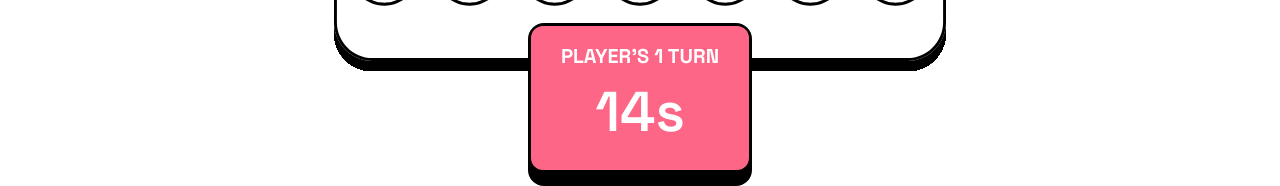
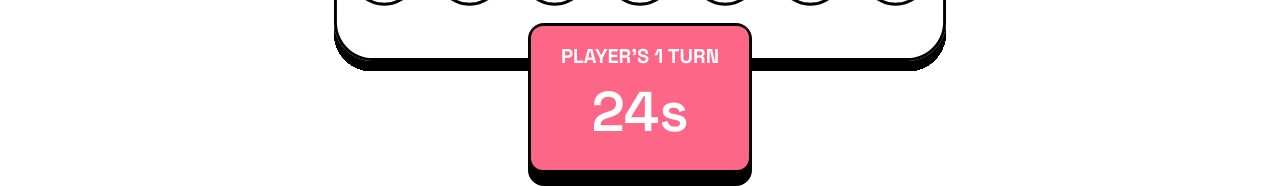
Before and after one commit to raswonders/connect-four-game, a React (Vite) app: page / in a window 1280 px wide. Shown: the part 645-831 px from the top of the page. Built offline with nearby package versions, Linux system fonts and the light colour scheme.

Commit message:
add Timer

```diff
--- a/src/components/ui/Game.tsx
+++ b/src/components/ui/Game.tsx
@@ -3,6 +3,7 @@ import { GameGrid } from "./GameGrid";
 import { Navbar } from "./Navbar";
 import { Player, PlayerCard } from "./PlayerCard";
 import { TurnDetailsCard } from "./TurnDetailsCard";
+import { useTimer } from "../useTimer";
 type GameStatus = {
   status: "running" | "paused" | "gameOver";
   result?: Player | "draw";
@@ -10,13 +11,31 @@ type GameStatus = {
 export function Game() {
   // TODO: gameState running | paused | gameOver
   // TODO: gameResult
-  // TODO: timerRef for turn timer
 
   const [gameStatus, setGameStatus] = useState({ status: "running" });
   const [players, setPlayers] = useState<Player[]>([
     { id: 1, score: 0, isActive: true },
     { id: 2, score: 0, isActive: false },
   ]);
+
+  const timer = useTimer(() => {
+    changeActivePlayer();
+  });
+
+  function changeActivePlayer() {
+    setPlayers((prev) => {
+      const result = prev.map((player) => ({
+        ...player,
+        isActive: !player.isActive,
+      }));
+      return result;
+    });
+  }
+
+  function onTurnChange() {
+    changeActivePlayer();
+    timer.restart();
+  }
 
   return (
     <div className="px-5 mt-12 grid grid-cols-2 lg:grid-cols-4 justify-center gap-x-4 gap-y-12">
@@ -35,13 +54,14 @@ export function Game() {
       />
       <GameGrid
         gameStatus={gameStatus}
+        onTurnChange={onTurnChange}
         player={players.filter((p) => p.isActive)[0]}
         className="col-span-2 justify-self-center lg:order-1"
       />
       <TurnDetailsCard
         gameStatus={gameStatus}
         player={players.filter((p) => p.isActive)[0]}
-        seconds={14}
+        seconds={timer.secondsLeft}
         className="-mt-18 sm:-mt-24 lg:order-3 col-span-2 lg:col-span-4 justify-self-center"
       />
     </div>
--- a/src/components/ui/GameGrid.tsx
+++ b/src/components/ui/GameGrid.tsx
@@ -1,6 +1,4 @@
-import { useState } from "react";
 import { useGrid } from "../useGrid";
-import { useTimer } from "../useTimer";
 import { Player } from "./PlayerCard";
 import GridFrontUrl from "../../assets/grid-front-layer.svg";
 import GridRearUrl from "../../assets/grid-rear-layer.svg";
@@ -12,14 +10,16 @@ interface Props {
   gameStatus: object;
   player: Player;
   className: string;
+  onTurnChange: () => void;
 }
 
-export function GameGrid({ gameStatus, className, player }: Props) {
+export function GameGrid({
+  gameStatus,
+  className,
+  player,
+  onTurnChange,
+}: Props) {
   const { addDisc, getDiscs, isGameWon } = useGrid(ROWS, COLS);
-
-  const timer = useTimer(() => {
-    // TODO: swap active player
-  });
 
   return (
     <div className={`relative text-black ${className}`}>
@@ -38,8 +38,7 @@ export function GameGrid({ gameStatus, className, player }: Props) {
             data-col={col}
             onClick={() => {
               addDisc(col, player);
-              // TODO: swap active player
-              timer.restart();
+              onTurnChange();
             }}
           ></div>
         ))}
--- a/src/components/useTimer.tsx
+++ b/src/components/useTimer.tsx
@@ -1,34 +1,54 @@
-import { useEffect, useRef } from "react";
-const TIMEOUT = 30000;
+import { useEffect, useRef, useState } from "react";
+const TURN_DURATION = 30;
 
-export function useTimer(callback: () => any) {
-  const intervalRef = useRef<number>(undefined);
-
-  useEffect(() => {
-    timer.start();
-    console.log(`Timer started`);
-  }, []);
+export function useTimer(callback: () => void) {
+  const [secondsLeft, setSecondsLeft] = useState<number>(TURN_DURATION - 1);
+  const timeoutRef = useRef(0);
 
   const timer = {
     start() {
-      if (!intervalRef.current) {
-        intervalRef.current = setInterval(() => {
-          callback();
-        }, TIMEOUT);
-      }
+      timeoutRef.current = setTimeout(() => {
+        setSecondsLeft((prev) => prev - 1);
+      }, 1000);
     },
 
     stop() {
-      clearInterval(intervalRef.current);
-      intervalRef.current = undefined;
+      clearTimeout(timeoutRef.current);
+      this.reset();
     },
 
     restart() {
-      console.log("Timer restarted");
       this.stop();
       this.start();
     },
+
+    reset() {
+      setSecondsLeft(TURN_DURATION - 1);
+    },
+
+    pause() {
+      clearTimeout(timeoutRef.current);
+    },
+
+    resume() {
+      this.start();
+    },
+
+    get secondsLeft() {
+      return secondsLeft;
+    },
   };
+
+  useEffect(() => {
+    if (secondsLeft < 0) {
+      callback();
+      timer.reset();
+      return;
+    }
+    timer.start();
+
+    return () => clearTimeout(timeoutRef.current);
+  }, [secondsLeft]);
 
   return timer;
 }
```
